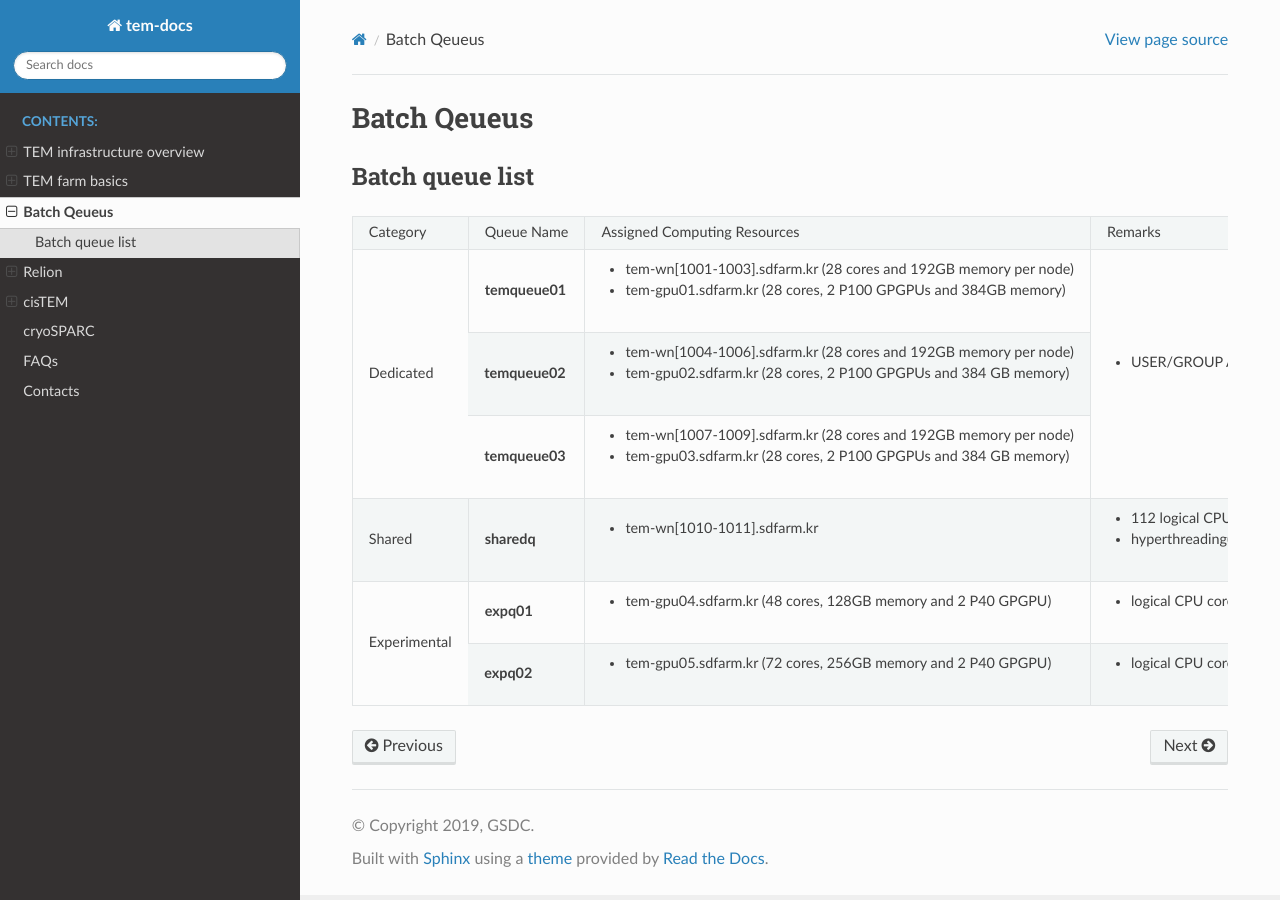
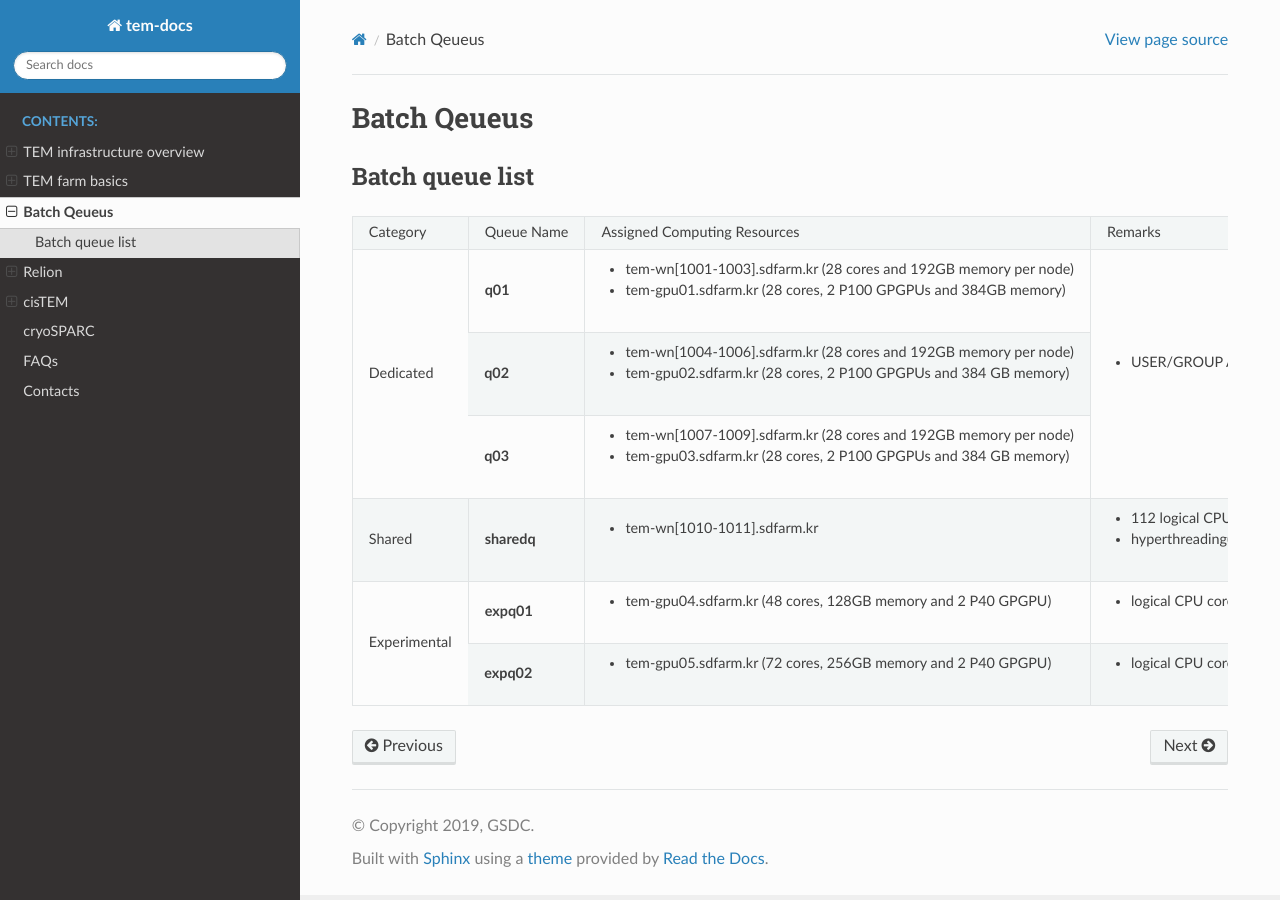
Before and after one commit to junglok/tem-docs, a Sphinx documentation site: the page built from docs/queue.rst, in a window 1280 px wide. Built offline with Sphinx 7.4.7 and the Read the Docs theme 2.0.0, drawn with Linux system fonts in a browser that asks for light colours.

Commit message:
first release

```diff
--- a/docs/queue.rst
+++ b/docs/queue.rst
@@ -8,13 +8,13 @@ Batch queue list
 +--------------+-----------------+--------------------------------------------------------------------+------------------------------------+
 | Category     | Queue Name      | Assigned Computing Resources                                       | Remarks                            |
 +--------------+-----------------+--------------------------------------------------------------------+------------------------------------+
-| Dedicated    | **temqueue01**  | - tem-wn[1001-1003].sdfarm.kr (28 cores and 192GB memory per node) | - USER/GROUP Access Control        |
+| Dedicated    | **q01**         | - tem-wn[1001-1003].sdfarm.kr (28 cores and 192GB memory per node) | - USER/GROUP Access Control        |
 |              |                 | - tem-gpu01.sdfarm.kr (28 cores, 2 P100 GPGPUs and 384GB memory)   |                                    |
 |              +-----------------+--------------------------------------------------------------------+                                    |
-|              | **temqueue02**  | - tem-wn[1004-1006].sdfarm.kr (28 cores and 192GB memory per node) |                                    |
+|              | **q02**         | - tem-wn[1004-1006].sdfarm.kr (28 cores and 192GB memory per node) |                                    |
 |              |                 | - tem-gpu02.sdfarm.kr (28 cores, 2 P100 GPGPUs and 384 GB memory)  |                                    |
 |              +-----------------+--------------------------------------------------------------------+                                    |
-|              | **temqueue03**  | - tem-wn[1007-1009].sdfarm.kr (28 cores and 192GB memory per node) |                                    |
+|              | **q03**         | - tem-wn[1007-1009].sdfarm.kr (28 cores and 192GB memory per node) |                                    |
 |              |                 | - tem-gpu03.sdfarm.kr (28 cores, 2 P100 GPGPUs and 384 GB memory)  |                                    |
 +--------------+-----------------+--------------------------------------------------------------------+------------------------------------+
 | Shared       | **sharedq**     | - tem-wn[1010-1011].sdfarm.kr                                      | - 112 logical CPU cores            |
```
